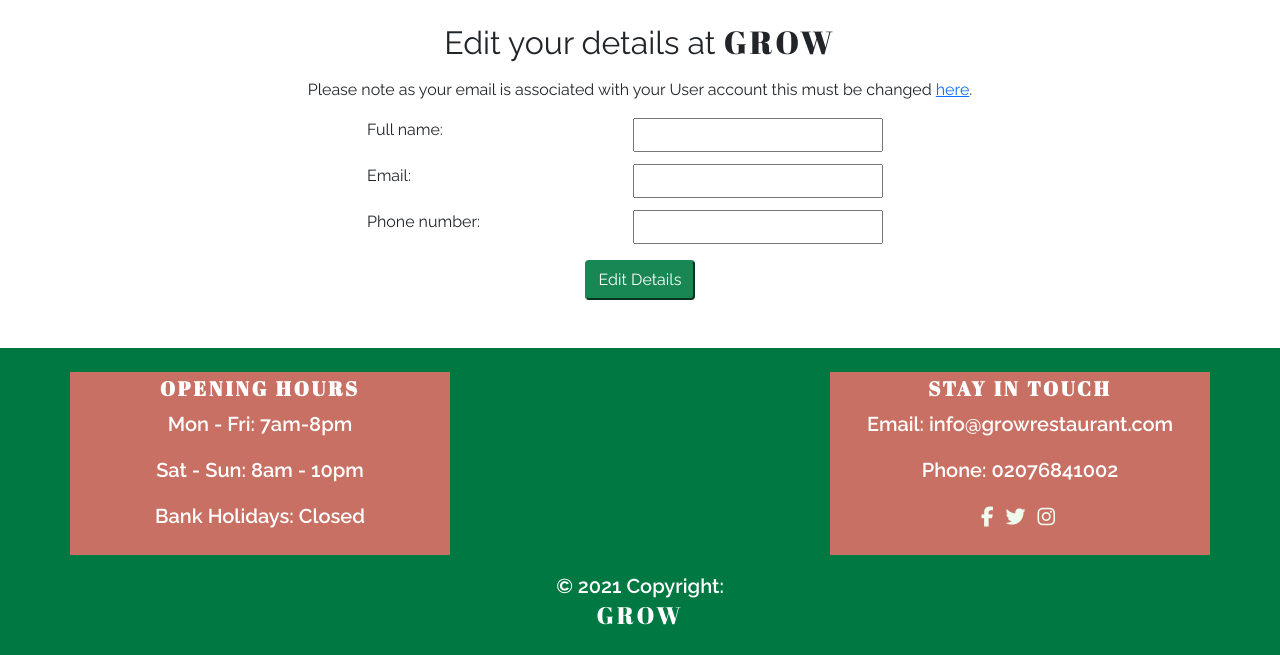
After one commit to daisygunn/grow-restaurant, a Django app: page /reservations/edit_customer_details in a window 1280 px wide. The commit adds this page. Shown: the part 251-906 px from the top of the page. Run offline with Django 3.2, Linux system fonts and the light colour scheme; the visitor is signed in with stand-in values (Sample User, id 1); data that the repository does not hold is empty; some libraries are stand-ins or nearby versions.

Commit message:
Create edit_customer_details view, url & template. Update account/email template and link this in edit_customer_details.html.

```diff
--- a/reservations/urls.py
+++ b/reservations/urls.py
@@ -7,4 +7,5 @@ urlpatterns = [
     path('manage_reservations', views.ManageReservations.as_view(), name='manage_reservations'),
     path('edit_reservation/<reservation_id>', views.EditReservation.as_view(), name='edit_reservation'),
     path('delete_reservation/<reservation_id>', views.DeleteReservation.as_view(), name='delete_reservation'),
+    path('edit_customer_details', views.EditCustomerDetails.as_view(), name='edit_customer_details'),
     ]
--- a/reservations/views.py
+++ b/reservations/views.py
@@ -285,3 +285,54 @@ class DeleteReservation(View):
                 request, 'manage_reservations.html',
                 {'reservations': current_reservations,
                 'customer': customer})
+
+
+class EditCustomerDetails(View):
+    # View for user to be able to edit their information
+    def get(self, request, User=User, *args, **kwargs):
+        # Get customer object based on user
+        customer = get_customer_instance(request, User)
+
+        logger.warning(customer)
+
+        # return both forms with the existing information
+        customer_form = CustomerForm(instance=customer)
+
+        return render(request, 'edit_customer_details.html',
+        {'customer_form': customer_form,
+        'customer': customer,
+        })
+
+    def post(self, request, User=User, *args, **kwargs):
+        customer = get_customer_instance(request, User)
+
+        customer_form = CustomerForm(data=request.POST, instance=customer)
+
+        if customer_form.is_valid():
+            if customer_form.has_changed():
+                # get the information from the form
+                customer_full_name = customer_form.cleaned_data['full_name']
+                customer_email = customer_form.cleaned_data['email']
+                customer_phone_number = customer_form.cleaned_data['phone_number']
+
+                customer_form.save(commit=False)
+                customer.full_name = customer_full_name
+                customer.phone_number = customer_phone_number
+                customer_form.save()
+                messages.add_message(request, messages.SUCCESS, "Your details have now been updated.")
+                url = reverse('index')
+                return HttpResponseRedirect(url)
+
+            else:
+                messages.add_message(request, messages.WARNING, "No information has changed.")
+                return render(request, 'edit_customer_details.html',
+                {'customer_form': customer_form,
+                'customer': customer,
+                })
+        else:
+            messages.add_message(request, messages.ERROR, "Something is not right with your form - please make sure your email address & phone number are entered in the correct format.")
+
+        return render(request, 'edit_customer_details.html',
+        {'customer_form': customer_form,
+        'customer': customer,
+        })
--- a/static/css/style.css
+++ b/static/css/style.css
@@ -260,6 +260,13 @@ textarea#id_message.textarea {
     margin-left: 50px;
 }
 
+.buttonHolder {
+    display: inline;
+}
+
+.buttonHolder li {
+    list-style: none;
+}
 /* 404 error page https://colorlib.com/wp/template/colorlib-error-404-15/ */
 
 * {
--- a/templates/base.html
+++ b/templates/base.html
@@ -65,6 +65,9 @@
                     <!-- Display manage reservations & logout option if user is logged in -->
                     <li class="nav-item ml-auto">
                         <a class="nav-link" href="{% url 'manage_reservations' %}">Manage Reservations</a>
+                    </li>
+                    <li class="nav-item ml-auto">
+                        <a class="nav-link" href="{% url 'edit_customer_details' %}">Change Your Details</a>
                     </li>
                     <li class="nav-item ml-auto">
                         <a class="nav-link" href="{% url 'account_logout' %}">Logout</a>
--- /dev/null
+++ b/templates/edit_customer_details.html
@@ -0,0 +1,37 @@
+{% extends "base.html" %}
+
+{% block content %}
+<div class="container">
+    <div class="row d-flex justify-content-center">
+
+        <div class="col-sm-8 text-center">
+            <h2 class="text-center mt-2 mb-3">Edit your details at <span class="brand-text">GROW</span></h2>
+            <p>Please note as your email is associated with your User account this must be changed <a href="{% url 'account_email' %}">here</a>.
+            </p>
+        </div>
+    </div>
+
+    <div class="row d-flex justify-content-center">
+
+        <div class="col-sm-6">
+
+            <!-- Reservation form -->
+            <form method="POST" class="mb-5">
+                <ul class="full-form">
+
+                    {% csrf_token %}
+
+                    <!-- Customer form -->
+
+                    {{ customer_form.as_ul }}
+
+                    <button type="submit" class="button mt-4 text-center submit-button">Edit
+                        Details</button>
+
+                </ul>
+            </form>
+        </div>
+    </div>
+</div>
+
+{% endblock %}
```
Also changed, not shown: templates/account/email.html (+23 -17 lines), templates/manage_reservations.html (+8 -7 lines).
